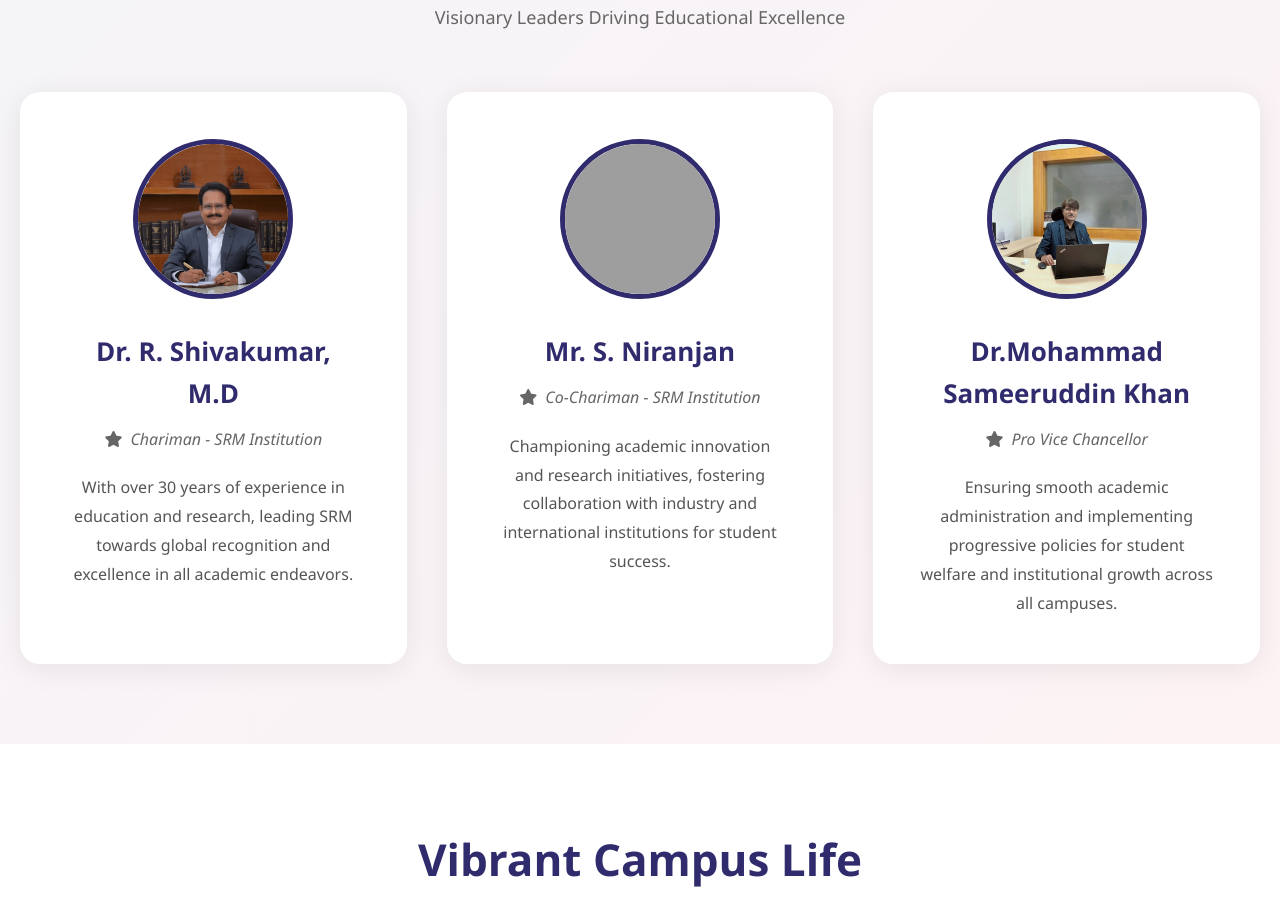
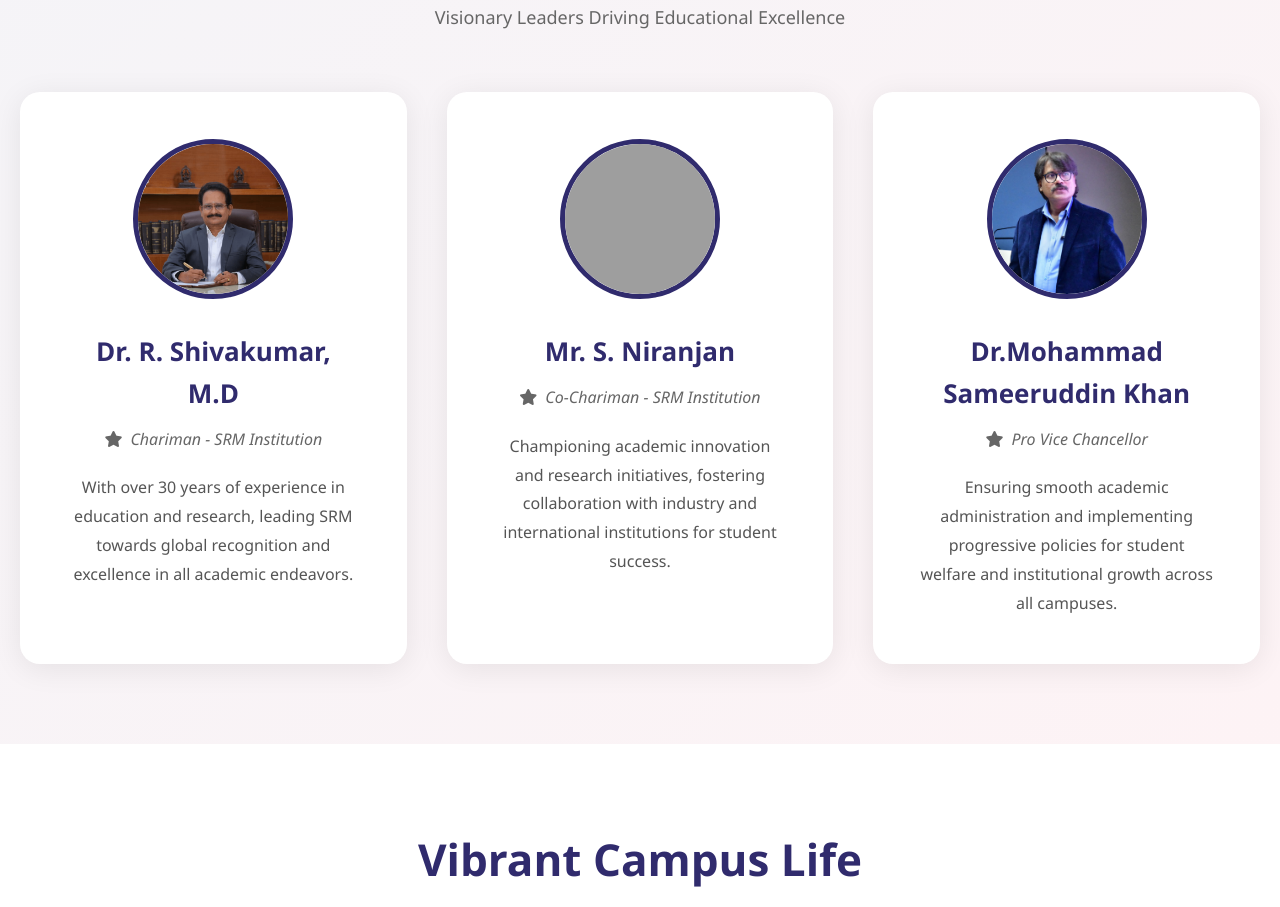
Before and after one commit to HarishSRM2025/SRMOrg, a plain HTML site: page index.html in a window 1280 px wide. Shown: the part 3956-4863 px from the top of the page. Drawn offline with Linux system fonts and the light colour scheme; grey boxes are pictures that could not be loaded.

Commit message:
cgvhl;hjrtskighoxcfjkghdfsligkhdfsgjkldhfagjkdhgkjasdgfawedyhjfhgjasdf

```diff
--- a/index.html
+++ b/index.html
@@ -575,7 +575,7 @@
                 <p>Championing academic innovation and research initiatives, fostering collaboration with industry and international institutions for student success.</p>
             </div>
             <div class="leader-card">
-                <img src="./assets/provice.jpg" alt="Registrar" class="leader-image">
+                <img src="./assets/provice.jpeg" alt="Registrar" class="leader-image">
                 <h3>Dr.Mohammad Sameeruddin Khan</h3>
                 <p class="position"><i class="fas fa-star"></i> Pro Vice Chancellor</p>
                 <p>Ensuring smooth academic administration and implementing progressive policies for student welfare and institutional growth across all campuses.</p>
```
Also changed, not shown: assets/provice.jpeg (added), assets/provice.jpg (deleted).
